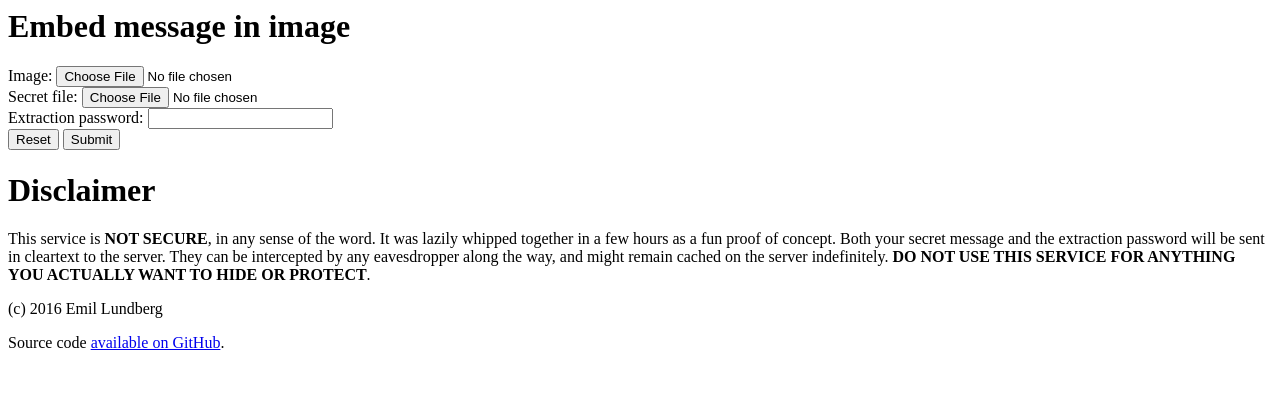
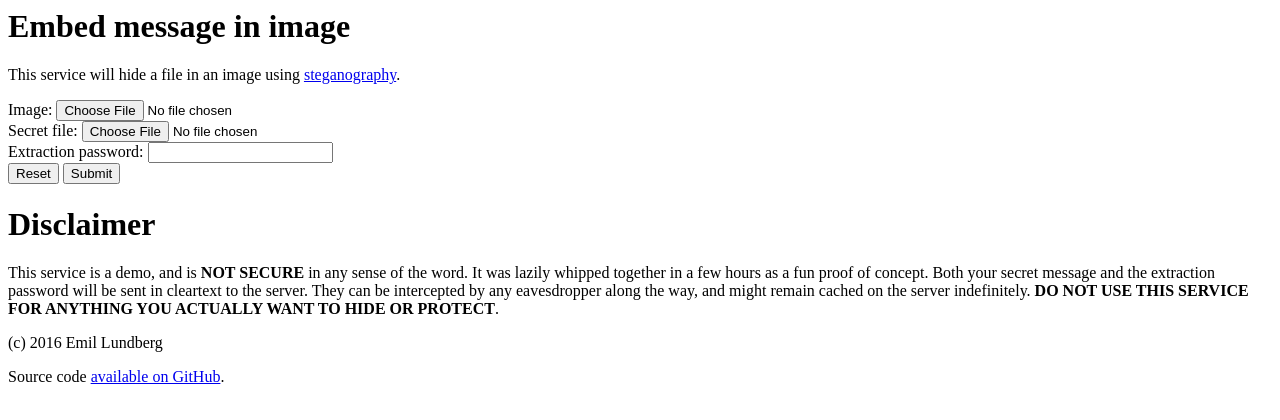
Before and after one commit to emlun/stegosaurus, a website: page public/index.html in a window 1280 px wide. Drawn offline with Linux system fonts and the light colour scheme.

Commit message:
Make index.html more informative

```diff
--- a/public/index.html
+++ b/public/index.html
@@ -5,6 +5,12 @@
 
 <body>
   <h1>Embed message in image</h1>
+
+  <p>
+    This service will hide a file in an image using <a
+      href="https://en.wikipedia.org/wiki/Steganography">steganography</a>.
+  </p>
+
   <form action="http://localhost:8080/embed" method="post" enctype="multipart/form-data">
     <div>Image: <input type="file" name="coverImage" /></div>
     <div>Secret file: <input type="file" name="secretFile" /></div>
@@ -16,8 +22,9 @@
 
   <h1>Disclaimer</h1>
   <p>
-    This service is <strong>NOT SECURE</strong>, in any sense of the word. It
-    was lazily whipped together in a few hours as a fun proof of concept.
+    This service is a demo, and is <strong>NOT SECURE</strong> in any sense of
+    the word. It was lazily whipped together in a few hours as a fun proof of
+    concept.
 
     Both your secret message and the extraction password will be sent in
     cleartext to the server. They can be intercepted by any eavesdropper along
```
